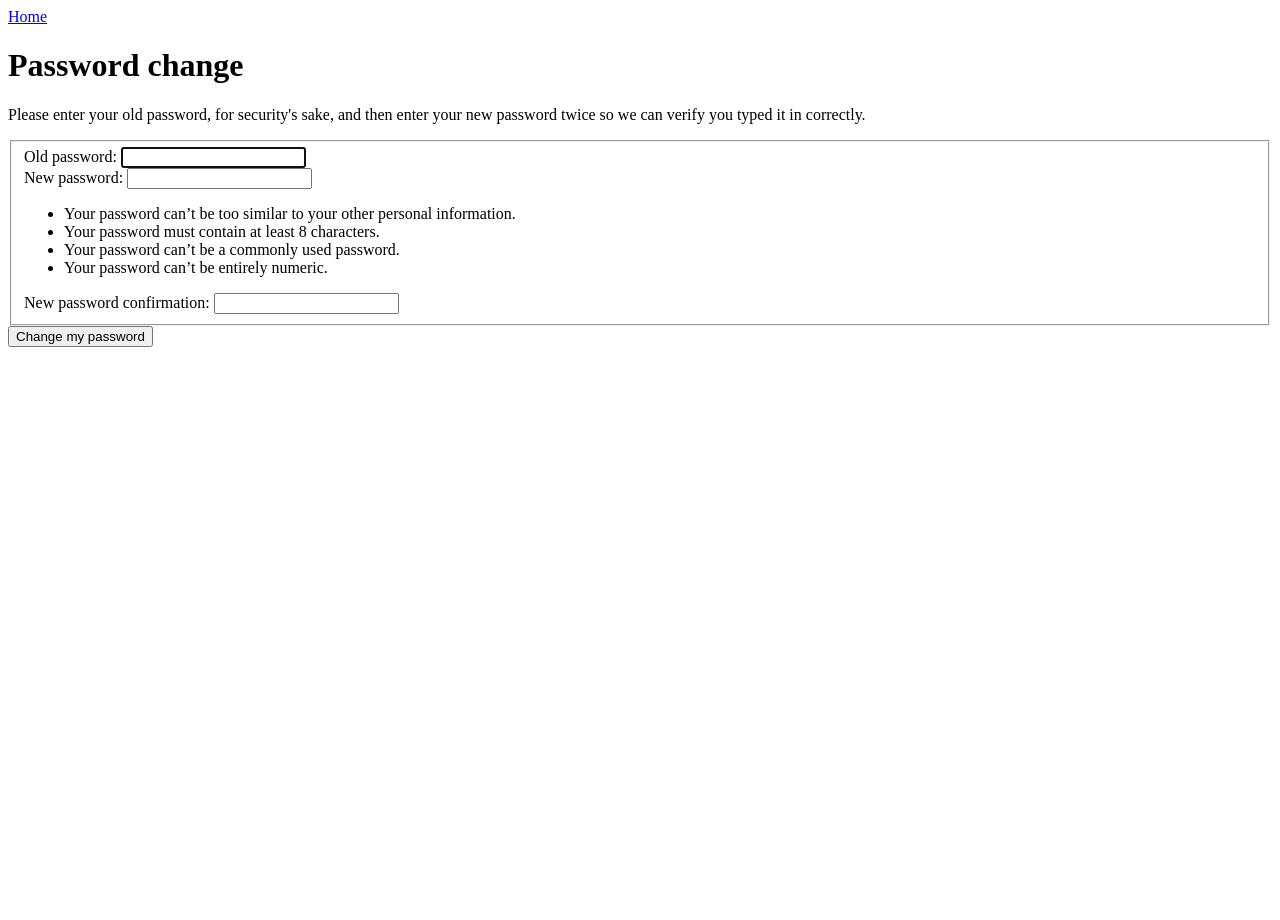
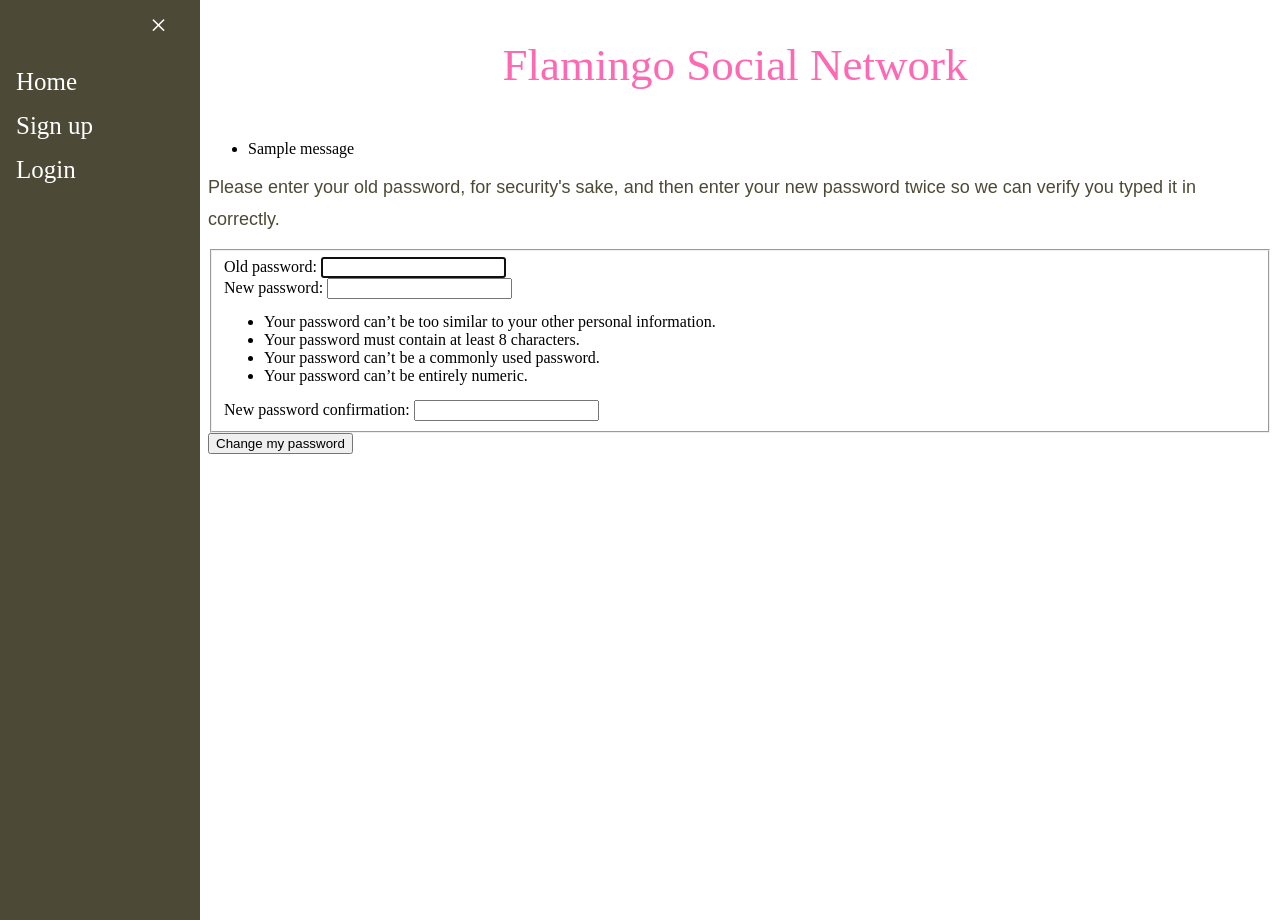
Before and after one commit to gitter-badger/project-flamingo, a Django app: a page that uses flamingo_proj/home/templates/registration/password_change_form.html in a window 1280 px wide. Run offline with Django 3.2, Linux system fonts and the light colour scheme; a user stored in the database is signed in; tables that the repository leaves empty hold one stand-in row (values such as "Sample post"); one stand-in notice (Sample message) is shown; parts of the project's set-up code (start-up, migrations or seed data) failed here and were passed over.

Commit message:
Add base.html to templates

```diff
--- a/flamingo_proj/home/templates/registration/logged_out.html
+++ b/flamingo_proj/home/templates/registration/logged_out.html
@@ -1,3 +1,5 @@
+{% extends "base.html" %}
+
 {% block content %}
 
 <p>Thanks for spending some quality time with the Web site today.</p>
--- a/flamingo_proj/home/templates/registration/password_change_form.html
+++ b/flamingo_proj/home/templates/registration/password_change_form.html
@@ -1,12 +1,8 @@
-{% block breadcrumbs %}
-<div class="breadcrumbs">
-  <a href="{% url 'login' %}">Home</a>
-</div>
-{% endblock %}
+{% extends "base.html" %}
 
-{% block content_title %}<h1>{{ title }}</h1>{% endblock %}
+{% block content %}
 
-{% block content %}<div id="content-main">
+<div class="password-form">
 
 <form method="post">{% csrf_token %}
 <div>
@@ -49,6 +45,7 @@
 </div>
 
 </div>
-</form></div>
+</form>
+</div>
 
-{% endblock %}
+{% endblock content %}
--- a/flamingo_proj/static/css/base.css
+++ b/flamingo_proj/static/css/base.css
@@ -1,11 +1,125 @@
+p, ol, ul, dl {
+    margin: .2em 0 .8em 0;
+}
+
+p {
+    padding: 0;
+    line-height: 140%;
+}
+
+h1, h2, h3, h4, h5 {
+    font-weight: bold;
+}
+
 h1 a {
     color: #ff69b4;
-    font-family: Arial;
+    font-family: 'Trocchi', serif;
+    font-size: 45px;
+}
+
+h1 {
+    color: #ff69b4;
+    font-family: 'Trocchi', serif;
+    font-size: 35px;
+    font-weight: normal;
+    line-height: 48px;
+    margin: 10 10;
+}
+
+h2 {
+    color: #7c795d;
+    font-family: 'Source Sans Pro', sans-serif;
+    font-size: 28px;
+    font-weight: 400;
+    line-height: 32px;
+    margin: 0 0 24px;
+}
+
+p {
+    color: #4c4a37;
+    font-family: 'Source Sans Pro', sans-serif;
+    font-size: 18px;
+    line-height: 32px;
+    margin: 10 10 24px;
+}
+
+a {
+    color: #ff69b4;
+    text-decoration: none;
 }
 
 .page-header {
     color: #ff69b4;
     background-color: #FFffFF;
-    margin-top: 0;
-    padding: 10px 20px 20px 60px;
+    text-align: center;
+    padding: 10px 20px 20px 10px;
+    text-decoration: none;
 }
+
+.side-navigation {
+    height: 100%;
+    width: 200px;
+    position: fixed;
+    z-index: 1;
+    top: 0;
+    left: 0;
+    background-color: #4c4a37;
+    overflow-x: hidden;
+    padding-top: 60px;
+    transition: 0.5s;
+}
+
+.side-navigation a{
+    padding: 8px 8px 8px 16px;
+    text-decoration: none;
+    font-size: 25px;
+    color: #ffffff;
+    display: block;
+    transition: 0.3s;
+}
+
+.side-navigation a:hover, .offcanvas a:focus{
+    color: #ff69b4;
+}
+
+.side-navigation .closebtn{
+    position: absolute;
+    top: 0;
+    right: 25px;
+    font-size: 30px;
+    margin-left: 50px;
+}
+
+#content {
+    transition: margin-left .5s;
+    padding: 20px;
+}
+
+@media screen and (max-height: 450px) {
+    .side-navigation {padding-top: 15px;}
+    .side-navigation a {font-size: 18px;}
+}
+
+.navbutton {
+    position: absolute;
+    left: 0%;
+    top: 0;
+    font-family: Verdana;
+    background-color: #4c4a37;
+    border: none;
+    color: white;
+    padding: 15px 32px;
+    text-decoration: none;
+    font-size: 16px;
+}
+
+#main {
+	margin-left: 200px;
+}
+
+#container {
+    position: relative;
+    width: 100%;
+    min-width: 980px;
+    padding: 0;
+}
--- a/flamingo_proj/templates/base.html
+++ b/flamingo_proj/templates/base.html
@@ -11,12 +11,20 @@
     <script language="javascript" type="text/javascript" src="{% static "js/base.js" %}"></script>
 </head>
 <body>
-    <div class="page-header">
-        <h1><a href="/"> Flamingo Social Network </a></h1>
+    <div class="side-navigation" id="sidenav">
+        <a href="javascript:void(0)" class="closebtn" onclick="closeNav()">&times;</a>
+        <a href="{% url 'home' %}">Home</a>
+        <a href="{% url 'signup' %}">Sign up</a>
+        <a href="{% url 'login' %}">Login</a>
     </div>
-    {% include "profiles/messages_display.html" %}
-    <div class="container">
-    {% block content %}{% endblock content %}
+    <div id="main">
+        <div class="page-header">
+            <h1><a href="{% url 'home' %}"> Flamingo Social Network </a></h1>
+        </div>
+        {% include "messages_display.html" %}
+        <div class="container">
+            {% block content %}{% endblock content %}
+        </div>
     </div>
 </body>
 </html>
--- /dev/null
+++ b/flamingo_proj/templates/messages_display.html
@@ -0,0 +1,9 @@
+{% if messages %}
+<ul class="messages">
+    {% for message in messages %}
+    <li{% if message.tags %} class="{{ message.tags }}" {% endif %}>
+      {{ message }}
+    </li>
+    {% endfor %}
+</ul>
+{% endif %}
```
Also changed, not shown: flamingo_proj/home/templates/home/feed.html (+3 -21 lines), flamingo_proj/home/templates/home/home.html (+3 -5 lines), flamingo_proj/home/templates/home/signup.html (+5 -14 lines), flamingo_proj/home/templates/registration/login.html (+10 -7 lines), flamingo_proj/posts/templates/posts/base.html (deleted, +0 -25 lines), flamingo_proj/posts/templates/posts/post.html (added, +19 -0 lines), flamingo_proj/profiles/templates/profiles/messages_display.html (deleted, +0 -7 lines), flamingo_proj/profiles/templates/profiles/own_posts_display.html (+3 -12 lines), flamingo_proj/profiles/templates/profiles/profile.html (+4 -4 lines), flamingo_proj/profiles/templates/profiles/search.html (+12 -6 lines), flamingo_proj/static/js/base.js (line endings or trailing spaces).
